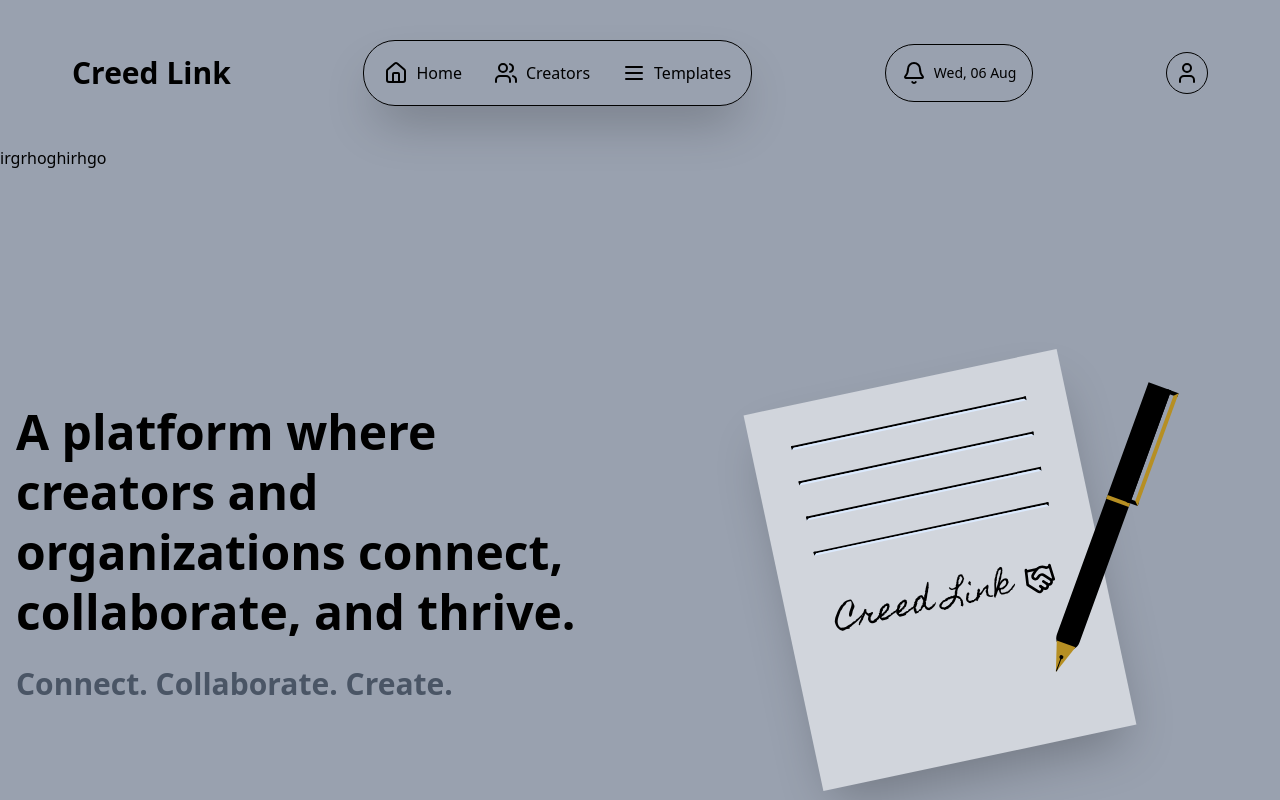
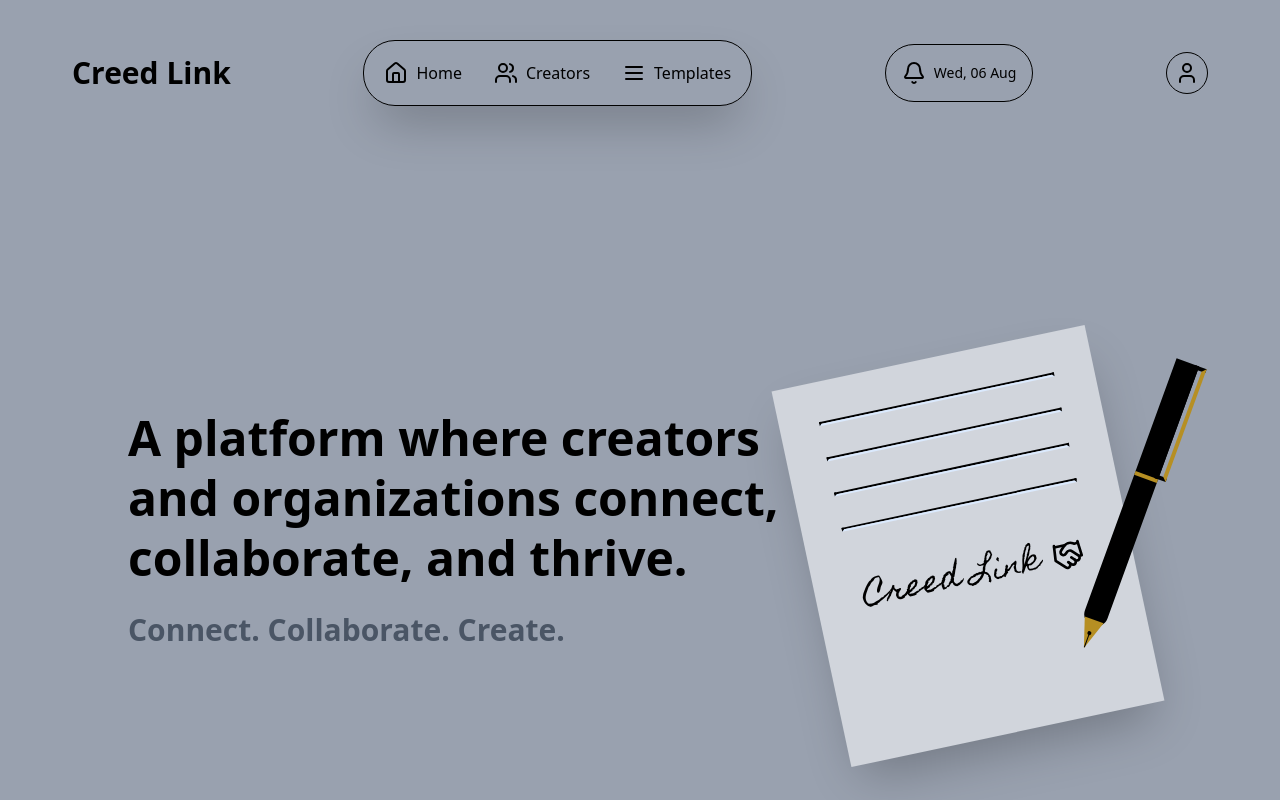
Before and after one commit to balajiselvam005/Creed_Link, a Next.js app: page / in a window 1280 px wide. Shown: the top 800 px of the page. Built offline with nearby package versions, Linux system fonts and the light colour scheme.

Commit message:
Home padding added

```diff
--- a/src/app/page.tsx
+++ b/src/app/page.tsx
@@ -19,10 +19,9 @@ export default function LandingPage() {
     }, [scrollTo])
     return (
         <div>
-            irgrhoghirhgo
             <section id="landing-section">
-                <div className="grid grid-cols-2 place-items-center max-w-7xl mx-auto min-h-screen px-4">
-                    <div className="text-left space-y-6">
+                <div className="flex justify-around items-center mx-32  max-w-full min-h-screen">
+                    <div className="text-left w-3xl space-y-6">
                         <h1 className="text-5xl font-extrabold leading-tight"> A platform where creators and organizations connect, collaborate, and thrive.</h1>
                         <p className="text-3xl font-bold text-gray-600 max-w-md">Connect. Collaborate. Create. <br /> <br /></p>
                     </div>
```
